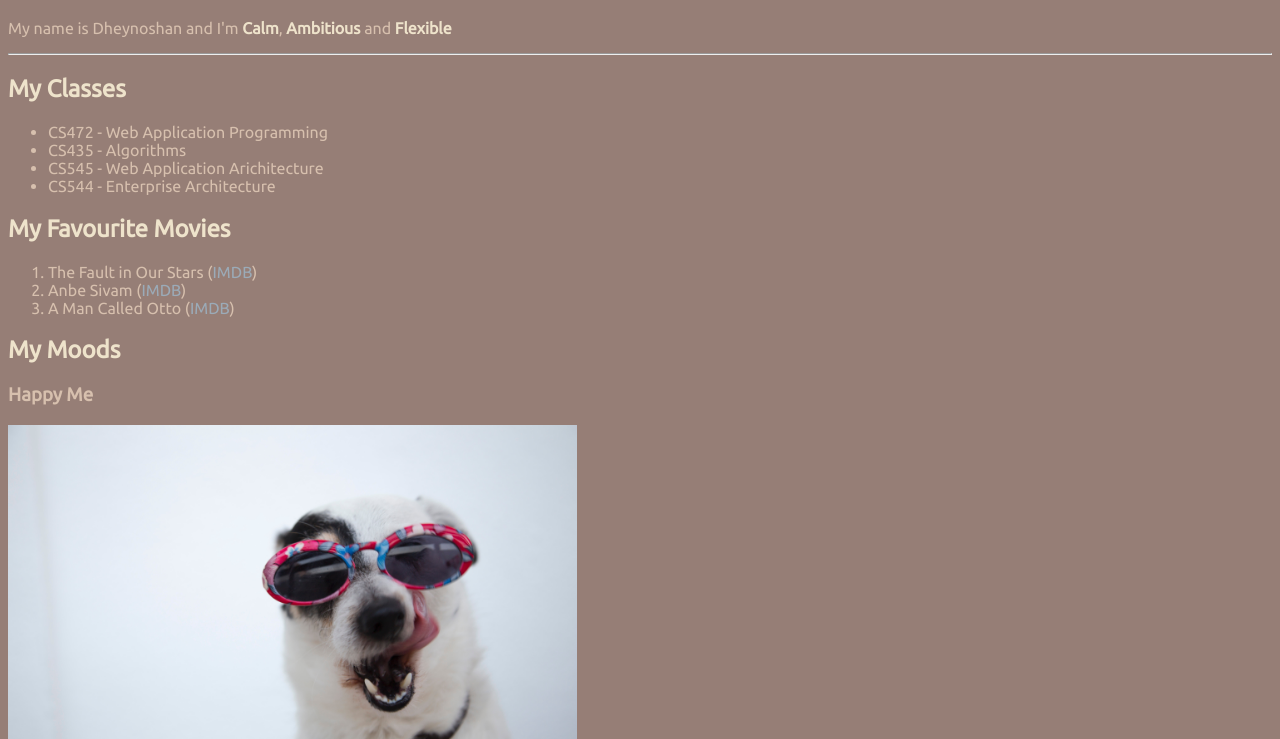
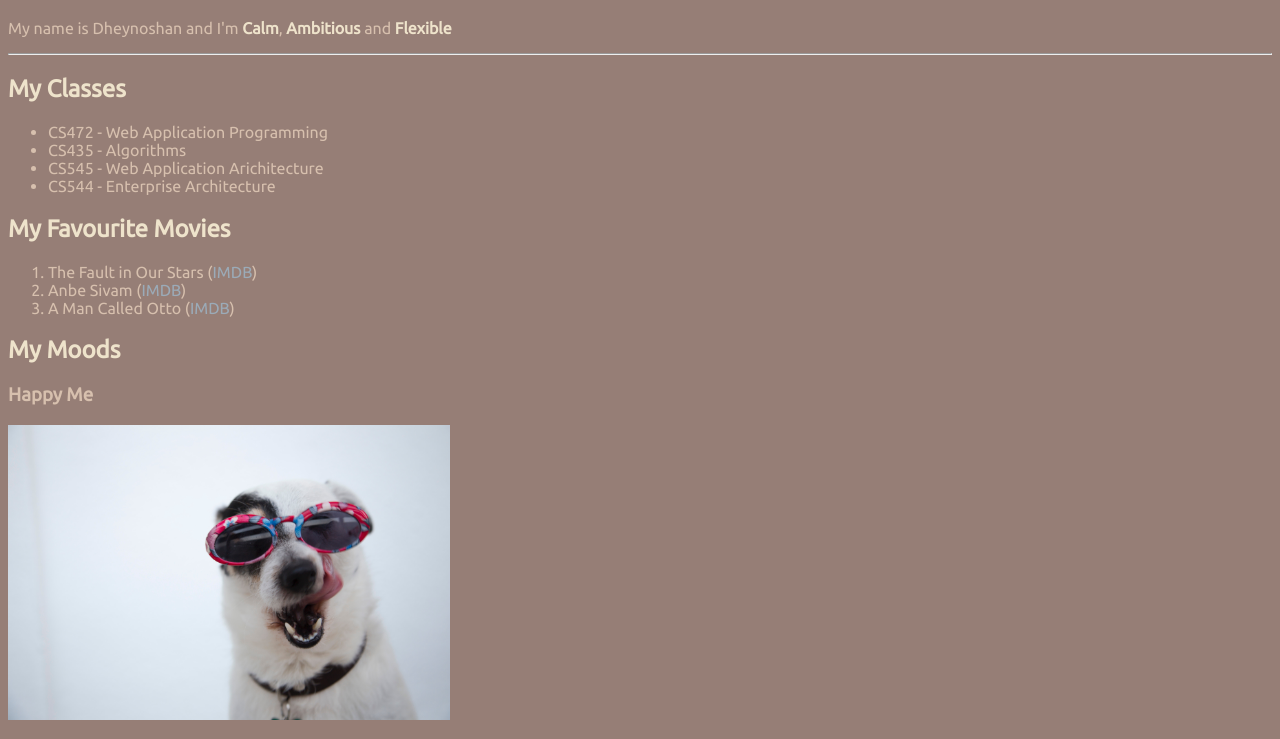
Before and after one commit to dheynoshan/wap.github.io, a plain HTML site: page Lab2/about-me.html in a window 1280 px wide. Shown: the part 61-800 px from the top of the page. Drawn offline with Linux system fonts and the light colour scheme.

Commit message:
Lab2 fixes

```diff
--- a/Lab2/styleme.css
+++ b/Lab2/styleme.css
@@ -4,8 +4,8 @@ body{
     font-family: "Ubuntu", sans-serif;
 }
 .moods{
-    height: 45%;
-    width: 45%;
+    height: 35%;
+    width: 35%;
 }
 /*
 #9BABB8  #EEE3CB #D7C0AE #967E76
```
Also changed, not shown: index.html (+1 -0 lines).
